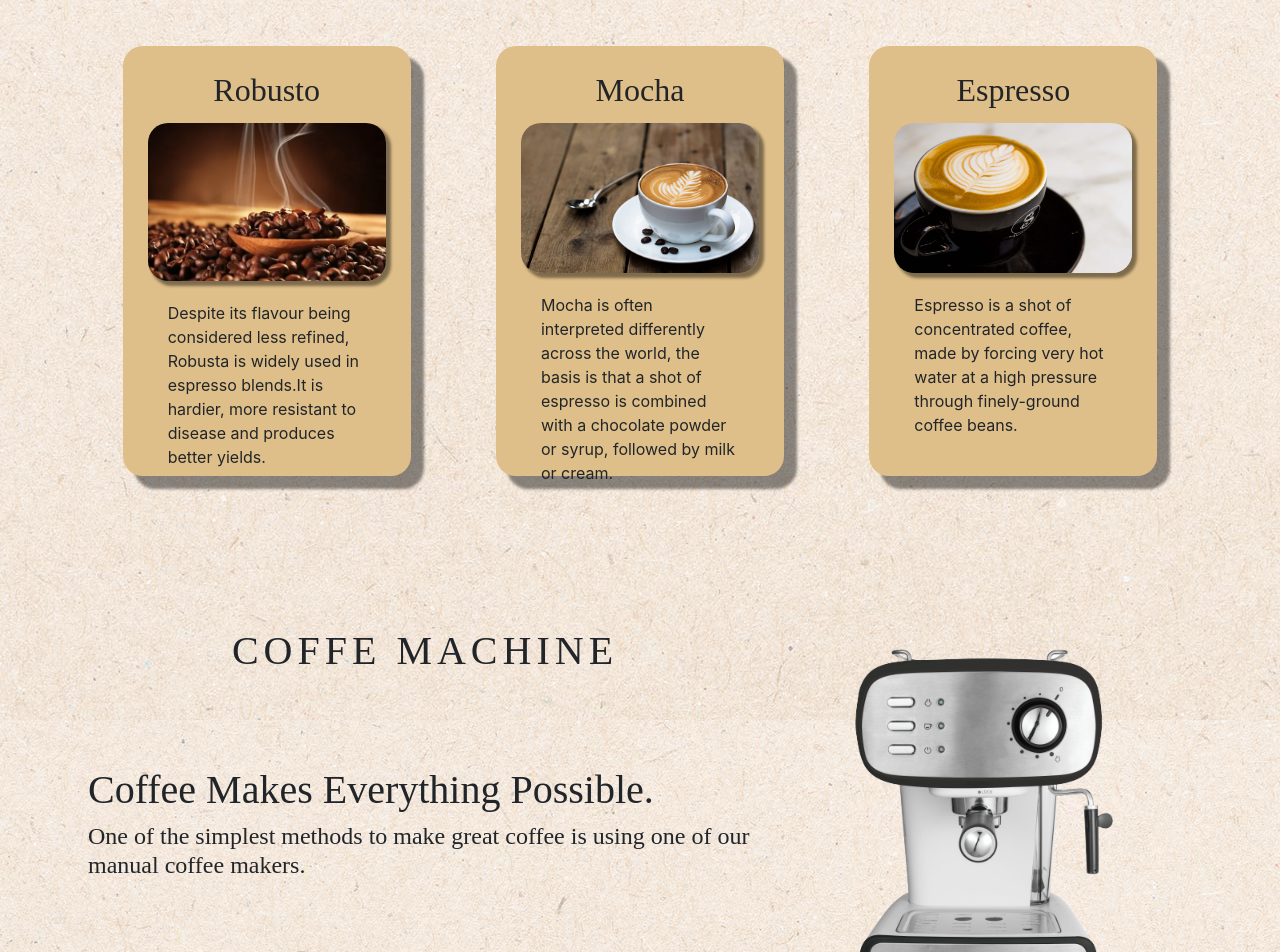
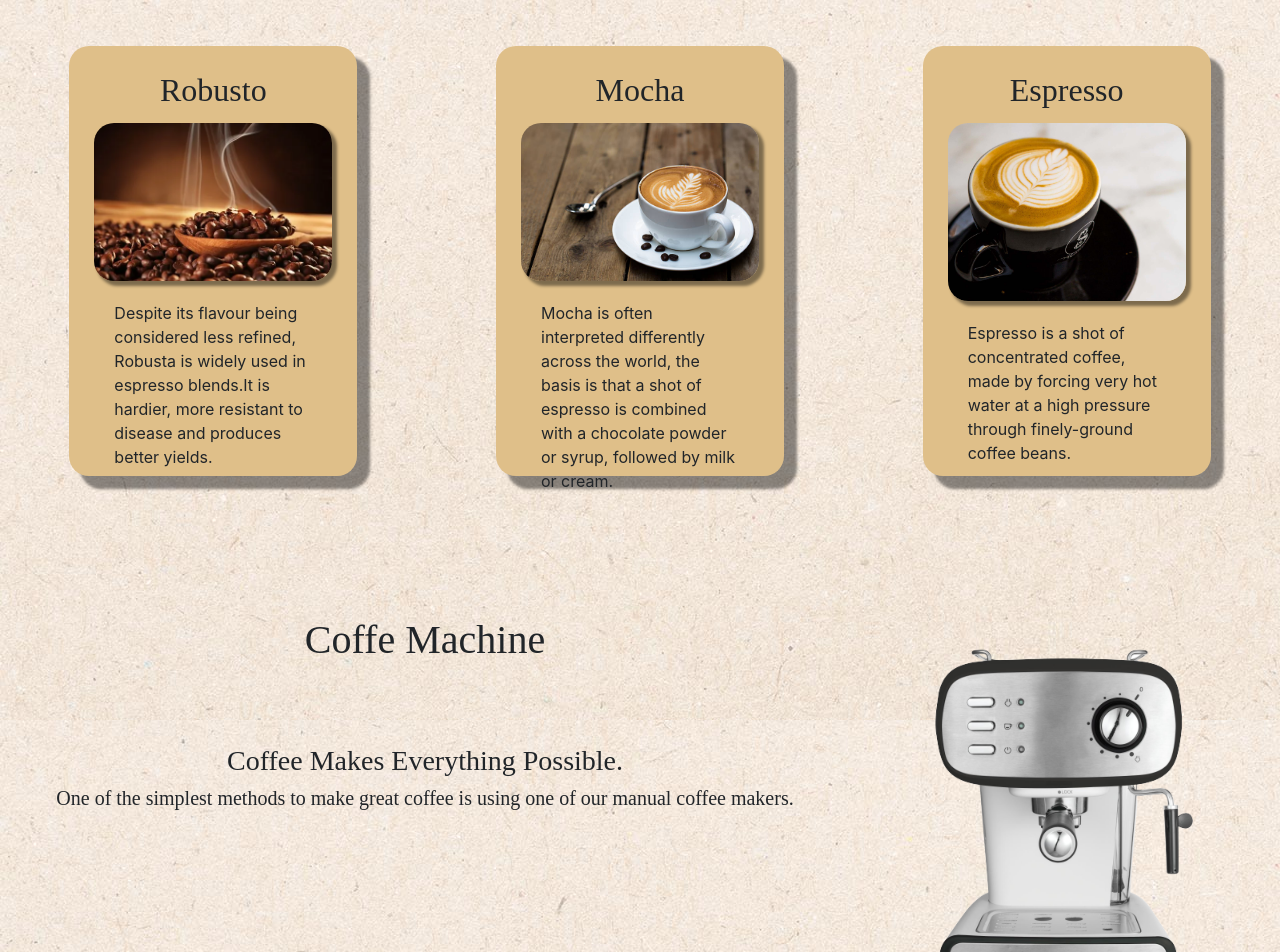
Before and after one commit to kevinpatel1/coffe-shop, a React (Create React App) app: page / in a window 1280 px wide. Shown: the part 820-1772 px from the top of the page. Built offline with nearby package versions, Linux system fonts and the light colour scheme.

Commit message:
responsive design completed

```diff
--- a/src/Component/Footer/Footer.css
+++ b/src/Component/Footer/Footer.css
@@ -324,3 +324,16 @@
       width: 49.99%;
   } */
 }
+
+@media (min-width: 200px) and (max-width: 479px) {
+  /* portrait tablets, portrait iPad, e-readers (Nook/Kindle), landscape 800x480 phones (Android) */
+
+  .footer-content {
+    text-align: center;
+    margin-left: auto;
+    margin-right: auto;
+    max-width: 1230px;
+    padding: 40px 15px 1050px;
+    position: relative;
+  }
+}
--- a/src/Component/Header/Header.css
+++ b/src/Component/Header/Header.css
@@ -150,8 +150,8 @@
 
 @media (max-width: 992px) {
   #navbarSupportedContent .navbar-nav li:last-child {
-    margin-left: 12px;
-    margin-top: 5px;
+    /* margin-left: 12px;
+    margin-top: 5px; */
   }
 
   #navbarSupportedContent .navbar-nav .dropdown-menu li:last-child {
--- a/src/Pages/Cart/Cart.css
+++ b/src/Pages/Cart/Cart.css
@@ -62,7 +62,7 @@
   padding: 2vh 0;
   width: 100%;
 }
-.col-2,
+.cart > .col-2,
 .col {
   padding: 0 1vh;
 }
--- a/src/Pages/Cart/Cart.jsx
+++ b/src/Pages/Cart/Cart.jsx
@@ -106,7 +106,10 @@ const Cart = () => {
                     </div>
                   ))}
                 </div>
-                <div class="back-to-shop" onClick={() => navigate("/menu")}>
+                <div
+                  class="back-to-shop"
+                  onClick={() => navigate("/menu/coffee")}
+                >
                   <AiOutlineArrowLeft style={{ width: 30 }} />
                   <span class="text-muted">Back to shop</span>
                 </div>
--- a/src/Pages/Home/Home.css
+++ b/src/Pages/Home/Home.css
@@ -54,7 +54,7 @@
 .custom_card {
   height: 430px;
 
-  width: 18rem;
+  width: 18rem !important;
   border-radius: 20px !important;
   padding: 25px;
   -webkit-box-shadow: 10px 10px 5px 0px rgba(0, 0, 0, 0.75);
@@ -71,6 +71,7 @@
 
 .custom_coffee_machine {
   font-family: Marcellus;
+  text-align: center;
 }
 
 .custom_coffee_machine > h1 {
@@ -314,7 +315,7 @@
 }
 @media screen and (max-width: 450px) {
   .heading_div > h1 {
-    font-size: 15px;
+    font-size: 12px;
   }
 }
 @media screen and (max-width: 600px) {
@@ -323,3 +324,41 @@
     line-height: 40px;
   }
 }
+
+@media (min-width: 200px) and (max-width: 359px) {
+  /* portrait tablets, portrait iPad, e-readers (Nook/Kindle), landscape 800x480 phones (Android) */
+
+  .card-text {
+    font-size: 12px;
+  }
+  .LandingLogo5 {
+    width: 180px;
+    height: 180px;
+  }
+}
+
+@media (min-width: 200px) and (max-width: 350px) {
+  /* portrait tablets, portrait iPad, e-readers (Nook/Kindle), landscape 800x480 phones (Android) */
+
+  .custom_card {
+    width: 12rem !important;
+  }
+
+  .img-cen > img {
+    width: 200px;
+    height: 200px;
+  }
+
+  .LandingLogo5 {
+    width: 200px;
+    height: 200px;
+  }
+  .LandingLogo3 {
+    width: 200px;
+    height: 200px;
+  }
+
+  .heading_div > h1 {
+    font-size: 8px;
+  }
+}
--- a/src/Pages/Home/Home.jsx
+++ b/src/Pages/Home/Home.jsx
@@ -1,13 +1,12 @@
+import "./Home.css";
+import { useNavigate } from "react-router-dom";
+import coffeeMachine from "../../assets/images/products/coffee-machine.png";
+import Robusta from "../../assets/images/products/Robusta.jpg";
+import Espresso from "../../assets/images/products/Espresso.jpg";
+import Mocha from "../../assets/images/products/Mocha.jpg";
 import LandingLogo3 from "../../assets/images/landing-slider-image-3.png";
 import LandingLogo5 from "../../assets/images/landing-slider-image-5.png";
 import landingSeparator from "../../assets/images/landing-separator-1.png";
-import Robusta from "../../assets/images/products/Robusta.jpg";
-import Espresso from "../../assets/images/products/Espresso.jpg";
-import Mocha from "../../assets/images/products/Mocha.jpg";
-import Menu from "../../assets/images/products/menu.jpg";
-import coffeeMachine from "../../assets/images/products/coffee-machine.png";
-import "./Home.css";
-import { useNavigate } from "react-router-dom";
 
 const Home = () => {
   const navigate = useNavigate();
@@ -28,7 +27,6 @@ const Home = () => {
             <div className="heading_div">
               <h1>Good Day Begins With Coffee </h1>
               <img className=" " src={landingSeparator} alt="LandingLogo3" />
-              {/* <h2></h2> */}
 
               <button
                 onClick={() => navigate("/menu/coffee")}
@@ -53,11 +51,11 @@ const Home = () => {
         </div>
       </div>
 
-      <div class="row " style={{ margin: 80, marginTop: 120 }}>
+      <div class="row " style={{ marginTop: 120 }}>
         <div class="col animate-ex" style={{ padding: 20 }}>
-          <div class="card custom_card" style={{ width: "18rem" }}>
+          <div class="card custom_card">
             <h2>Robusto</h2>
-            <img class="card-img-top" src={Robusta} alt="Robusta" />
+            <img class="card-img-top img-fluid" src={Robusta} alt="Robusta" />
             <div class="card-body">
               <p class="card-text">
                 Despite its flavour being considered less refined, Robusta is
@@ -69,10 +67,15 @@ const Home = () => {
         </div>
         <div class="col" style={{ padding: 20 }}>
           {" "}
-          <div class="card custom_card" style={{ width: "18rem" }}>
+          <div class="card custom_card">
             <h2>Mocha</h2>
 
-            <img class="card-img-top" src={Mocha} height={150} alt="Mocha" />
+            <img
+              class="card-img-top  img-fluid"
+              src={Mocha}
+              height={150}
+              alt="Mocha"
+            />
             <div class="card-body">
               <p class="card-text">
                 Mocha is often interpreted differently across the world, the
@@ -83,11 +86,11 @@ const Home = () => {
           </div>
         </div>
         <div class="col" style={{ padding: 20 }}>
-          <div class="card custom_card" style={{ width: "18rem" }}>
+          <div class="card custom_card">
             <h2>Espresso</h2>
 
             <img
-              class="card-img-top"
+              class="card-img-top  img-fluid"
               src={Espresso}
               height={150}
               alt="Espresso"
@@ -102,24 +105,25 @@ const Home = () => {
         </div>
       </div>
 
-      <div class="row " style={{ margin: 80, marginTop: 120 }}>
+      <div class="row " style={{ marginTop: 120 }}>
         <div class="col custom_coffee_machine">
-          <h1>Coffe Machine</h1>
+          <p className="h1">Coffe Machine</p>
 
-          <h2 style={{ marginTop: 80, fontSize: 40 }}>
+          <p className="h3" style={{ marginTop: 80 }}>
             Coffee Makes Everything Possible.
-          </h2>
-          <h4>
+          </p>
+          <p className="h5">
             {" "}
             One of the simplest methods to make great coffee is using one of our
             manual coffee makers.
-          </h4>
+          </p>
         </div>
         <div class="col-md-auto img-cen">
           <img
             src={coffeeMachine}
             height={400}
             width={400}
+            className="img-fluid"
             alt="coffeeMachine"
           />{" "}
         </div>
```
